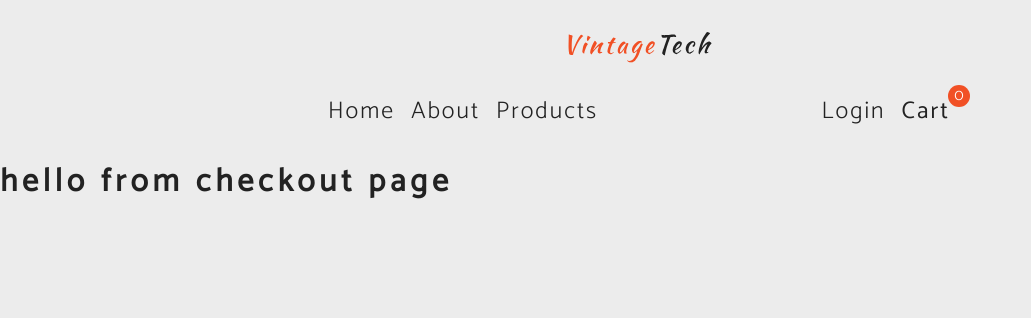
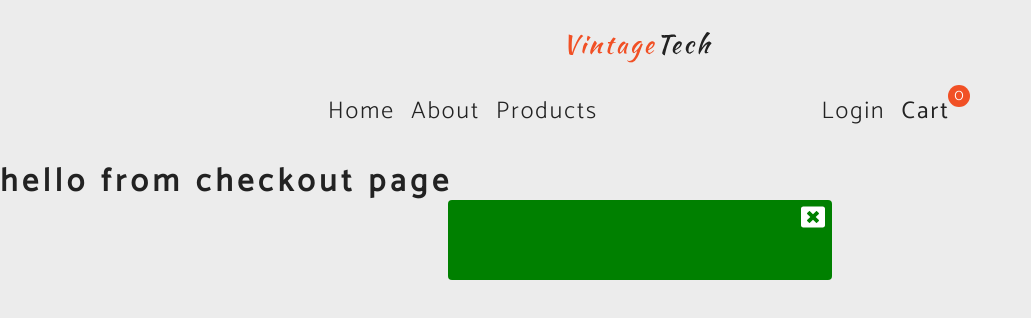
Before and after one commit to jonytalukdar/vintage-store, a React (Create React App) app: page /checkout in a window 1280 px wide. Shown: the top 318 px of the page, without its empty margins (0-1031 px from the left). Built offline with nearby package versions, Linux system fonts and the light colour scheme; no server answers.

Commit message:
completed alert component

```diff
--- a/src/App.js
+++ b/src/App.js
@@ -12,11 +12,13 @@
 import ProductsDetails from './pages/ProductDetails';
 
 import Header from './components/Header';
+import Alert from './components/Alert';
 //component
 const App = () => {
   return (
     <>
       <Header />
+      <Alert />
       <Switch>
         <Route exact path="/" component={Home} />
         <Route path="/about" component={About} />
--- a/src/components/Alert.js
+++ b/src/components/Alert.js
@@ -1,5 +1,29 @@
-import React from "react";
+import React, { useContext } from 'react';
+import { FaWindowClose } from 'react-icons/fa';
+import { UserContext } from '../context/user-context';
 
-export default function Alert() {
-  return <h1>hello from alert</h1>;
-}
+const Alert = () => {
+  const { alert, hideAlert } = useContext(UserContext);
+
+  let css = 'alert-container';
+
+  if (alert.show) {
+    css += ' alert-show';
+    if (alert.type === 'danger') {
+      css += ' alert-danger';
+    }
+  }
+
+  return (
+    <div className={css}>
+      <div className="alert">
+        <p>{alert.show && alert.msg}</p>
+        <button className="alert-close" onClick={hideAlert}>
+          <FaWindowClose />
+        </button>
+      </div>
+    </div>
+  );
+};
+
+export default Alert;
--- a/src/context/user-context.js
+++ b/src/context/user-context.js
@@ -22,7 +22,7 @@
   //   const [user, setUser] = useState({ username: null, token: null });
   const [user, setUser] = useState(getUserFromLocalStorage());
   const [alert, setAlert] = useState({
-    show: false,
+    show: true,
     msg: '',
     type: 'success',
   });
```
